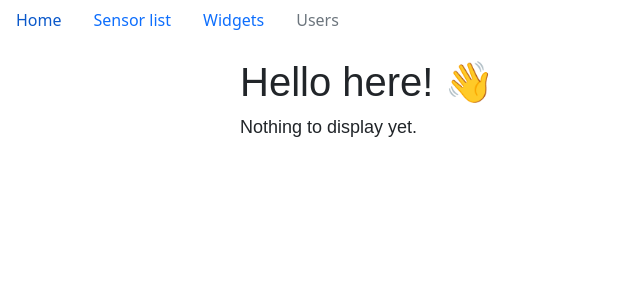
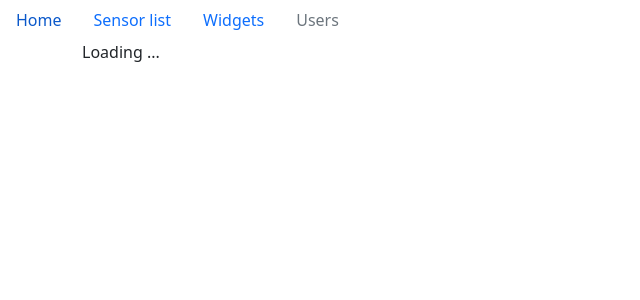
Before and after one commit to LoicEsk/sensorsLogger, a Symfony app: template templates/home/index.html.twig in a window 1280 px wide. Shown: the top 300 px of the page, without its empty margins (0-640 px from the left). Run offline with Twig, Linux system fonts and the light colour scheme; the template is opened without the code that fills it, so the values that code supplies are empty; some libraries are stand-ins or nearby versions.

Commit message:
mis ene place app Js

```diff
--- a/assets/styles/app.css
+++ /dev/null
@@ -1,3 +0,0 @@
-body {
-    background-color: lightgray;
-}
--- /dev/null
+++ b/assets/styles/app.sass
@@ -0,0 +1,3 @@
+@import "variables"
+
+@import "../../node_modules/bootstrap/scss/bootstrap.scss"
--- a/docker-compose.yml
+++ b/docker-compose.yml
@@ -31,5 +31,5 @@ services:
             - "8080:8080"
         working_dir: /usr/src/app
         environment:
-            - LOCAL_DOMAIN=api/
+            - BASE_URL=http://localhost:8000
         command: sh -c "npm install && npm run dev-server"
--- a/templates/home/index.html.twig
+++ b/templates/home/index.html.twig
@@ -1,16 +1,7 @@
 {% extends 'base.html.twig' %}
 
-{% block title %}Hello HomeController!{% endblock %}
+{% block title %}Sensors logger{% endblock %}
 
 {% block content %}
-<style>
-    .example-wrapper { margin: 1em auto; max-width: 800px; width: 95%; font: 18px/1.5 sans-serif; }
-    .example-wrapper code { background: #F5F5F5; padding: 2px 6px; }
-</style>
-
-<div class="example-wrapper">
-    <h1>Hello here! 👋</h1>
-
-    <p>Nothing to display yet.</p>
-</div>
+<div id="appJs">Loading ...</div>
 {% endblock %}
--- a/webpack.config.js
+++ b/webpack.config.js
@@ -10,9 +10,9 @@ Encore
     // directory where compiled assets will be stored
     .setOutputPath('public/build/')
     // public path used by the web server to access the output path
-    .setPublicPath('/build')
+    .setPublicPath((process.env.BASE_URL || '') + '/build')
     // only needed for CDN's or sub-directory deploy
-    //.setManifestKeyPrefix('build/')
+    // .setManifestKeyPrefix('build/')
 
     /*
      * ENTRY CONFIG
@@ -71,6 +71,14 @@ Encore
 
     // uncomment if you're having problems with a jQuery plugin
     //.autoProvidejQuery()
+
+    .configureDevServerOptions((options) => {
+        options.allowedHosts = 'all';
+        options.host         = '0.0.0.0';
+        options.client       = {
+            webSocketURL: 'auto://0.0.0.0:8080/ws'
+        };
+    })
 ;
 
 module.exports = Encore.getWebpackConfig();
```
Also changed, not shown: assets/app.js (+12 -3 lines), assets/bootstrap.js (deleted, +0 -11 lines), assets/components/Dashboard/Widgets.js (added, +11 -0 lines), assets/components/Dashboard/index.js (added, +16 -0 lines), assets/components/Loader/index.js (added, +20 -0 lines), assets/controllers/hello_controller.js (deleted, +0 -16 lines), package.json (+11 -9 lines), assets/styles/_variables.sass (added), package-lock.json.
